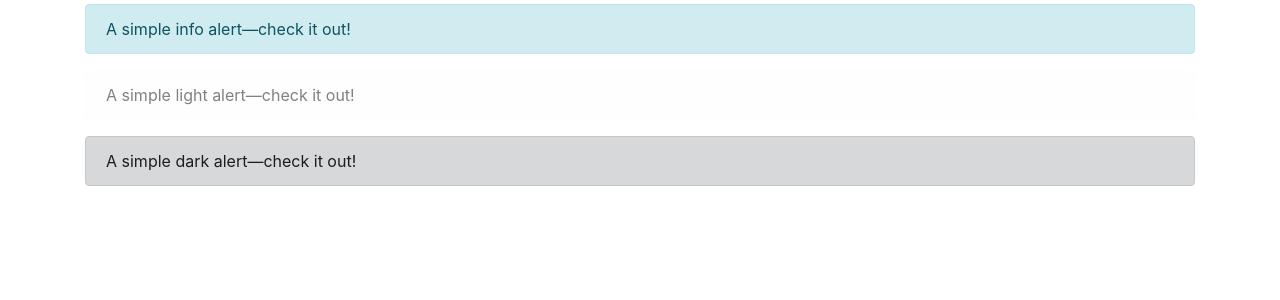
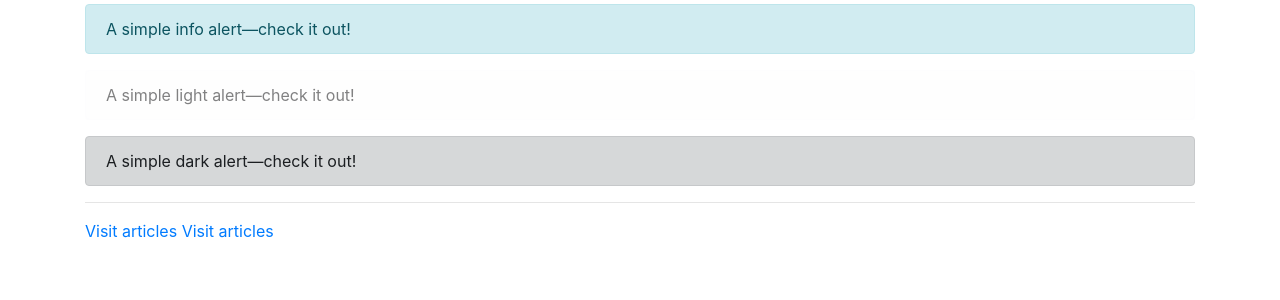
Before and after one commit to DmitryGulitsky/python-django-training, a Django app: page /homepage/ in a window 1280 px wide. Shown: the part 406-706 px from the top of the page. Run offline with Django 3.2, Linux system fonts and the light colour scheme; some libraries are stand-ins or nearby versions.

Commit message:
Add links to articles and index in homepage

```diff
--- a/myproject/homepage/templates/homepage/index.html
+++ b/myproject/homepage/templates/homepage/index.html
@@ -38,6 +38,10 @@
 	    <div class="alert alert-dark" role="alert">
 		    A simple dark alert—check it out!
 	    </div>
+
+	    <hr>
+	    <a href="{% url 'homepage:index' %}">Visit articles</a>
+	    <a href="{% url 'homepage:articles' %}">Visit articles</a>
     </div>
 
     <!-- Optional JavaScript -->
--- a/myproject/homepage/urls.py
+++ b/myproject/homepage/urls.py
@@ -2,6 +2,9 @@ from django.urls import path
 
 from . import views
 
+app_name = 'homepage'
+
 urlpatterns = [
-    path('', views.index_page),
+    path('', views.index_page, name='index'),
+    path('articles/', views.articles, name='articles'),
 ]
--- a/myproject/homepage/views.py
+++ b/myproject/homepage/views.py
@@ -7,3 +7,6 @@ def index_page(request):
     response = render(request, 'homepage/index.html')
     response['MyCustomHeader'] = 'spam-and-eggs'
     return response
+
+def articles(request):
+    return HttpResponse('Articles')
```
